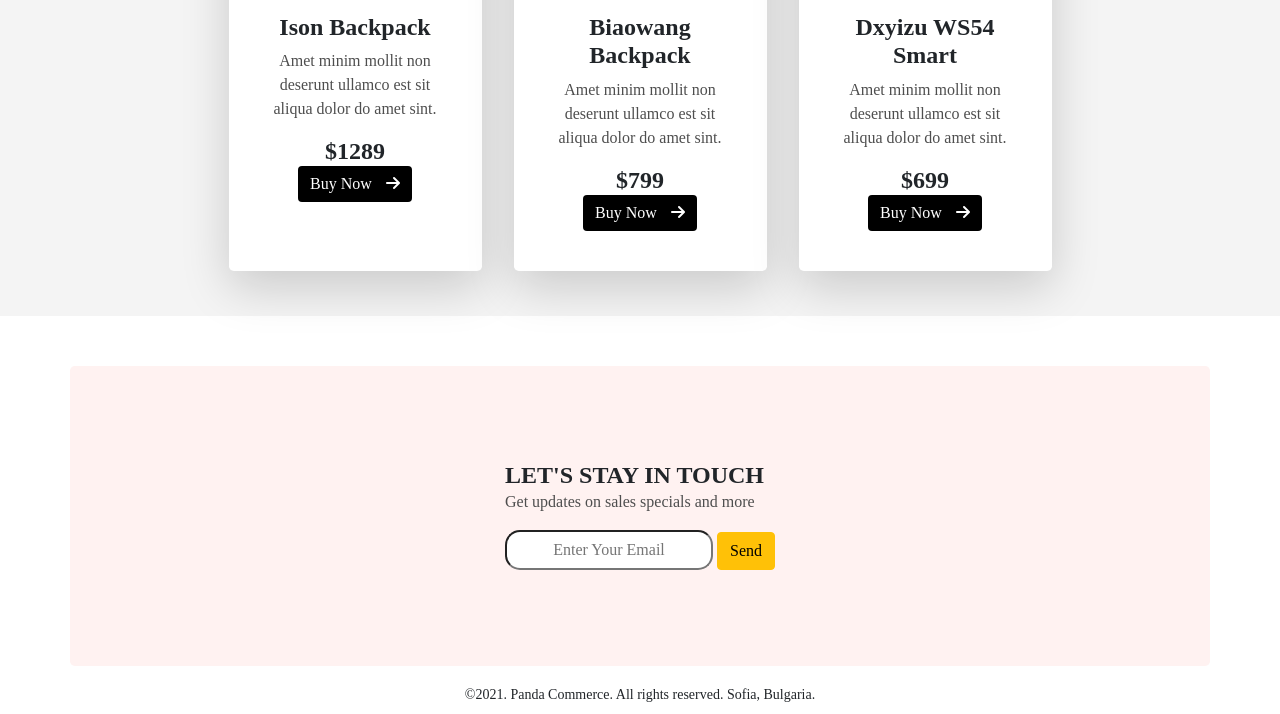
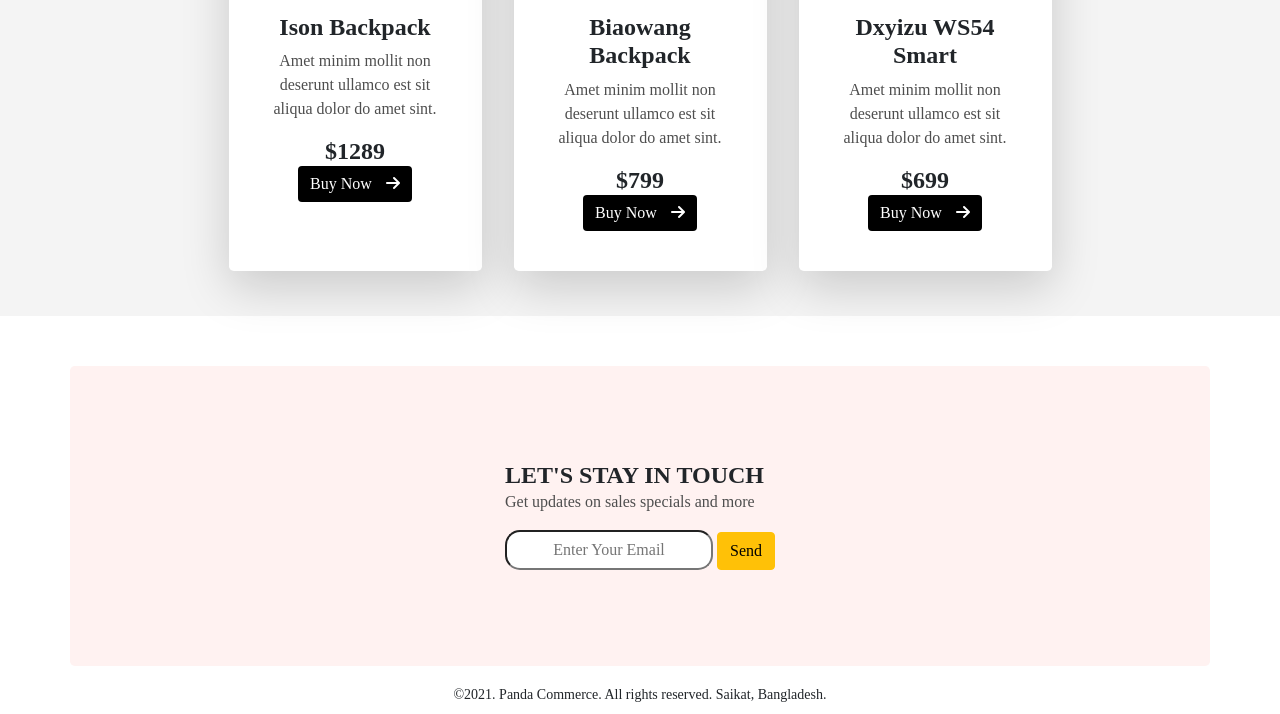
Before and after one commit to m-h-saikat/panda-commerce-bootstrap, a plain HTML site: page index.html in a window 1280 px wide. Shown: the part 1730-2444 px from the top of the page. Drawn offline with nearby package versions, Linux system fonts and the light colour scheme.

Commit message:
Update Version

```diff
--- a/index.html
+++ b/index.html
@@ -34,7 +34,7 @@
           <span class="navbar-toggler-icon"></span>
         </button>
 
-        <div class="collapse navbar-collapse" id="navbarSupportedContent">
+        <div class="collapse navbar-collapse " id="navbarSupportedContent">
           <ul class="navbar-nav me-auto mb-2 mb-lg-0 ">
             <li class="nav-item">
               <a class="nav-link " aria-current="page" href="#Home">Home</a>
@@ -294,7 +294,8 @@
       <h5>LET'S STAY IN TOUCH</h5>
       <p>Get updates on sales specials and more</p>
       <input class="input" type="text" name="" id="" placeholder="Enter Your Email">
-      <div class="btn btn-warning">Send</div>
+      <div class="btn btn-warning ">Send</div>
+
     </div>
   </section>
 
@@ -302,8 +303,8 @@
 
 
   <!-- Footer Start  -->
-  <footer class="mt-3 text-center">
-    <small>©2021. Panda Commerce. All rights reserved. Sofia, Bulgaria.</small>
+  <footer class="mt-3 mb-2 text-center">
+    <small>©2021. Panda Commerce. All rights reserved. Saikat, Bangladesh.</small>
   </footer>
   <!-- Footer End  -->
 
```
